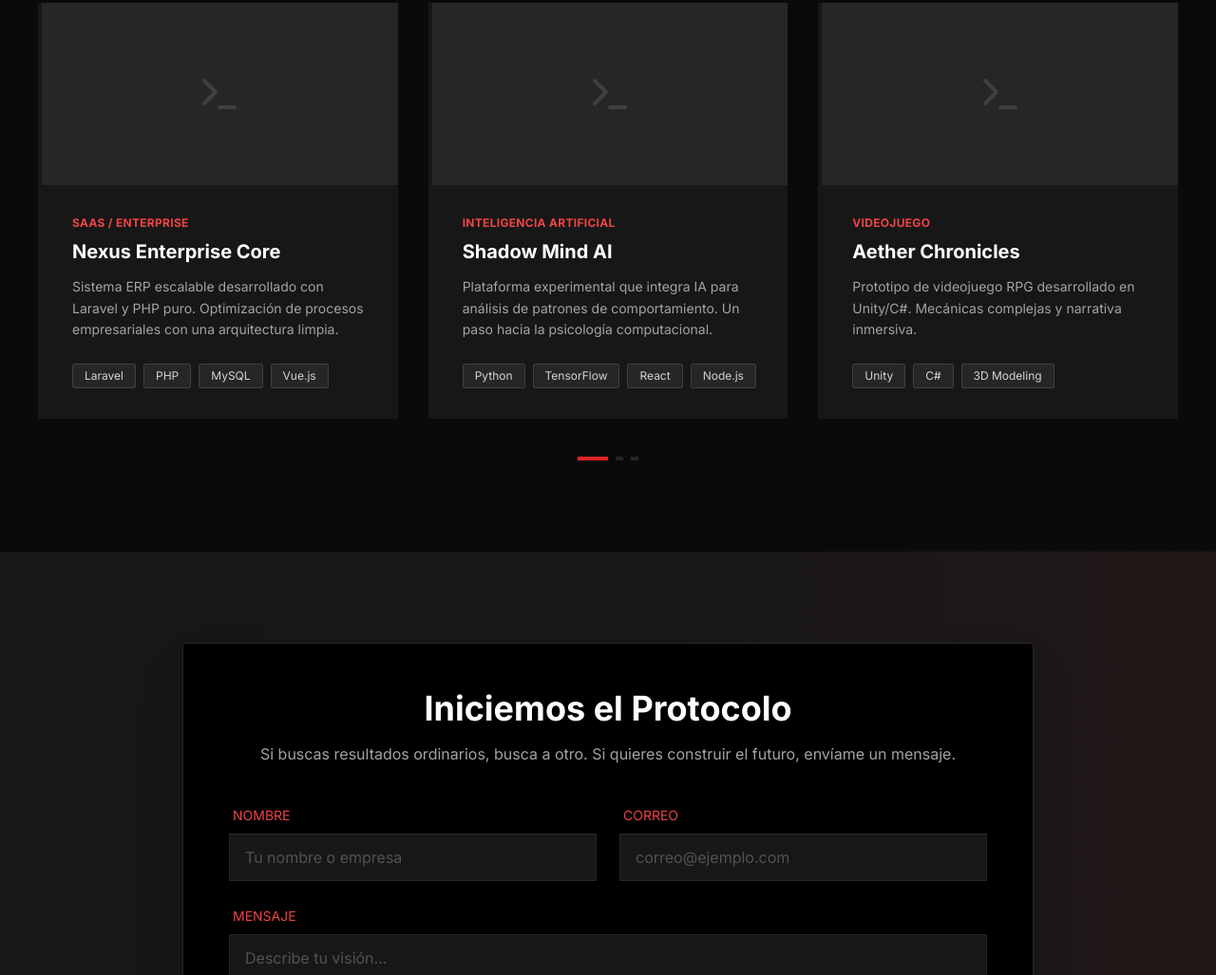
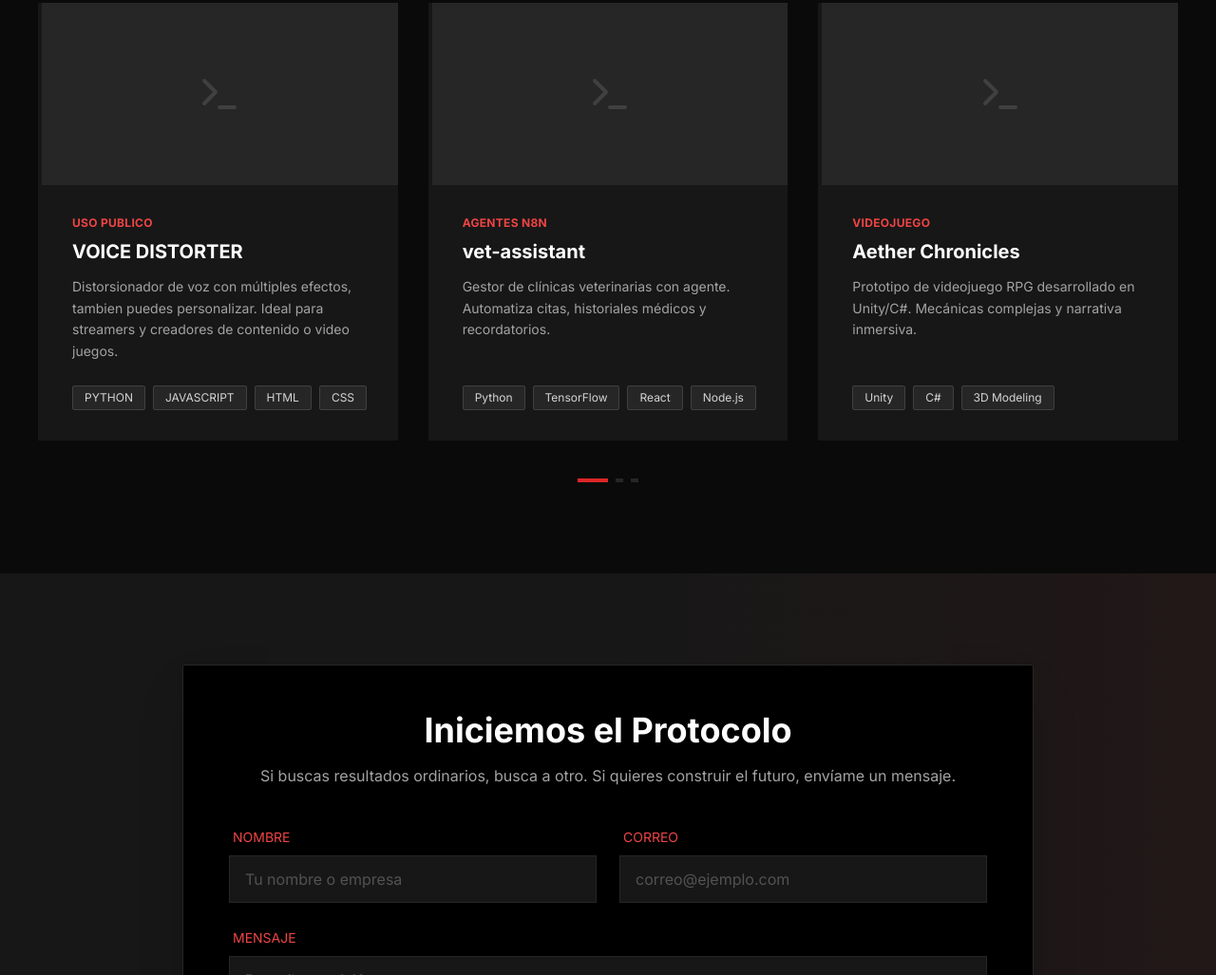
Before and after one commit to izofer/izofer, a plain HTML site: page index.html in a window 1280 px wide. Shown: the part 2373-3400 px from the top of the page at 95% size. Drawn offline with nearby package versions, Linux system fonts and the light colour scheme.

Commit message:
Adiciones
Adiciones

```diff
--- a/index.html
+++ b/index.html
@@ -300,33 +300,39 @@
 
         const projectsData = [
             {
-                title: "Nexus Enterprise Core",
-                desc: "Sistema ERP escalable desarrollado con Laravel y PHP puro. Optimización de procesos empresariales con una arquitectura limpia.",
-                tags: ["Laravel", "PHP", "MySQL", "Vue.js"],
-                type: "SaaS / Enterprise"
+                title: "VOICE DISTORTER",
+                desc: "Distorsionador de voz con múltiples efectos, tambien puedes personalizar. Ideal para streamers y creadores de contenido o video juegos.",
+                tags: ["PYTHON", "JAVASCRIPT", "HTML", "CSS"],
+                url:'https://izofer-voice-distorter.kraqr1.easypanel.host/',
+                type: "USO PUBLICO"
             },
             {
-                title: "Shadow Mind AI",
-                desc: "Plataforma experimental que integra IA para análisis de patrones de comportamiento. Un paso hacia la psicología computacional.",
+                title: "vet-assistant",
+                desc: "Gestor de clínicas veterinarias con agente. Automatiza citas, historiales médicos y recordatorios.",
                 tags: ["Python", "TensorFlow", "React", "Node.js"],
-                type: "Inteligencia Artificial"
+                url:'https://vet-assistant-front.izofer.com/login.html',
+                type: "Agentes n8n"
             },
+
             {
                 title: "Aether Chronicles",
                 desc: "Prototipo de videojuego RPG desarrollado en Unity/C#. Mecánicas complejas y narrativa inmersiva.",
                 tags: ["Unity", "C#", "3D Modeling"],
+                url:'',
                 type: "Videojuego"
             },
             {
                 title: "Quantum Ledger",
                 desc: "Aplicación financiera descentralizada (DeFi). Contratos inteligentes seguros y análisis de mercado en tiempo real.",
                 tags: ["Solidity", "Web3.js", "React", "Node.js"],
+                url:'',
                 type: "Fintech / Blockchain"
             },
             {
                 title: "Cyber Sentinel",
                 desc: "Herramienta de monitoreo de red y detección de intrusiones. Enfocada en la seguridad ofensiva y defensiva.",
                 tags: ["Python", "Bash", "Linux", "Networking"],
+                url:'',
                 type: "Ciberseguridad"
             }
         ];
```
